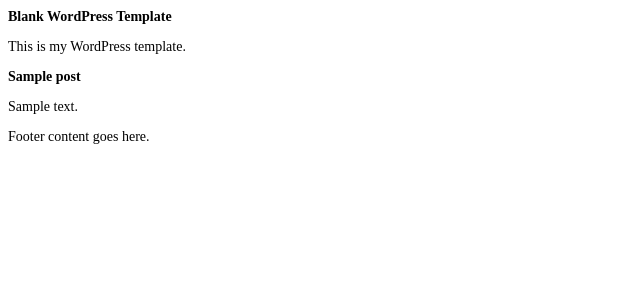
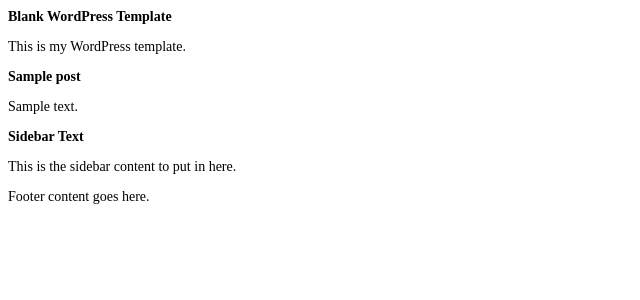
Before and after one commit to adibella/Andy_DiBella_Blank_Template, a WordPress theme: template page.php in a window 1280 px wide. Shown: the top 300 px of the page, without its empty margins (0-640 px from the left). Run offline with PHP 8.4 and a stand-in for WordPress, Linux system fonts and the light colour scheme; the site name, menu and one post (Sample post) are stand-ins, and other content is empty.

Commit message:
add sidebar framework

```diff
--- a/page.php
+++ b/page.php
@@ -1,6 +1,6 @@
 <?php get_header(); ?>
 	<section class="row">
-		<div class="twelve columns">
+		<div class="nine columns">
 <!-- BEGIN PAGE PHP -->
 			<?php if (have_posts()) :
 				while (have_posts()) : the_post(); ?>
@@ -10,5 +10,11 @@
 			endif; ?>
 <!-- END PAGE PHP -->
 		</div>
+<!-- BEGIN SIDEBAR -->
+		<div class="three columns">
+			<h3>Sidebar Text</h3>
+			<p>This is the sidebar content to put in here.</p>
+		</div>
+<!-- END SIDEBAR -->
 	</section>
 <?php get_footer(); ?>
```
Also changed, not shown: single.php (+13 -0 lines).
